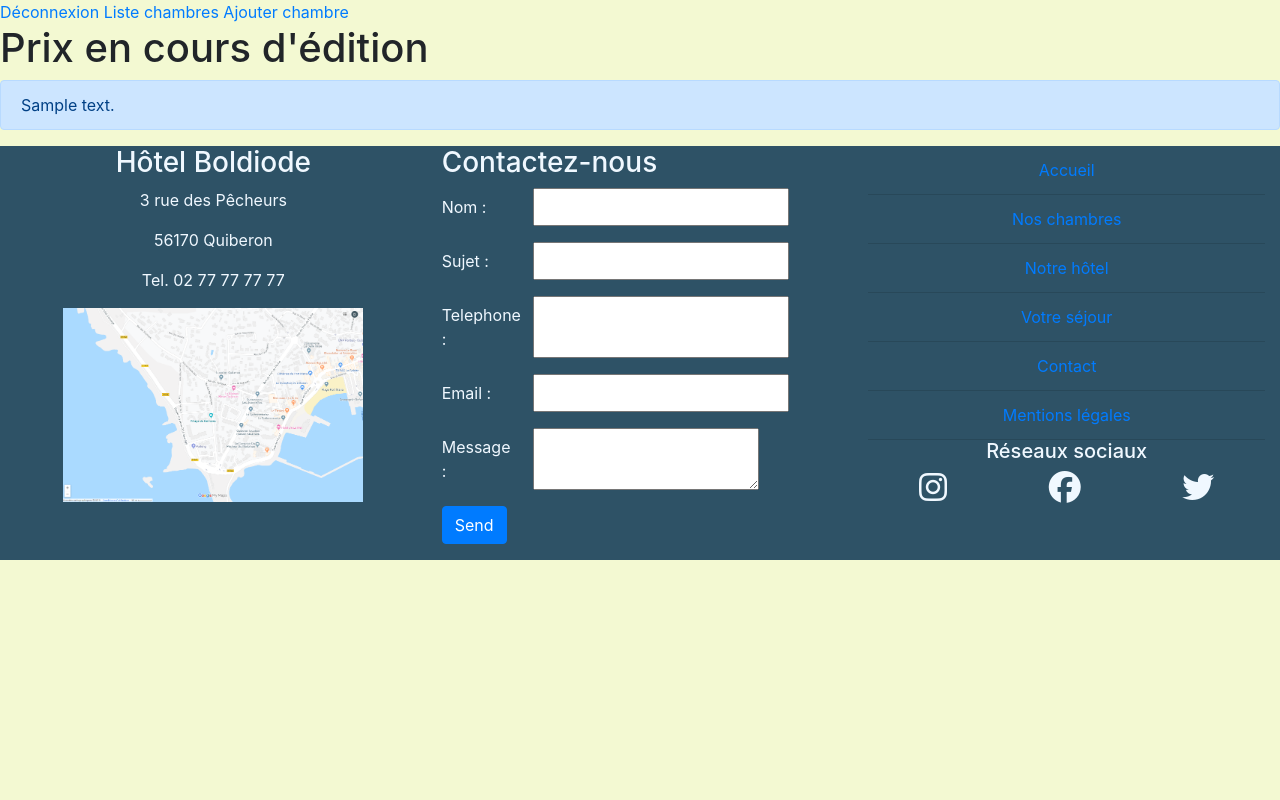
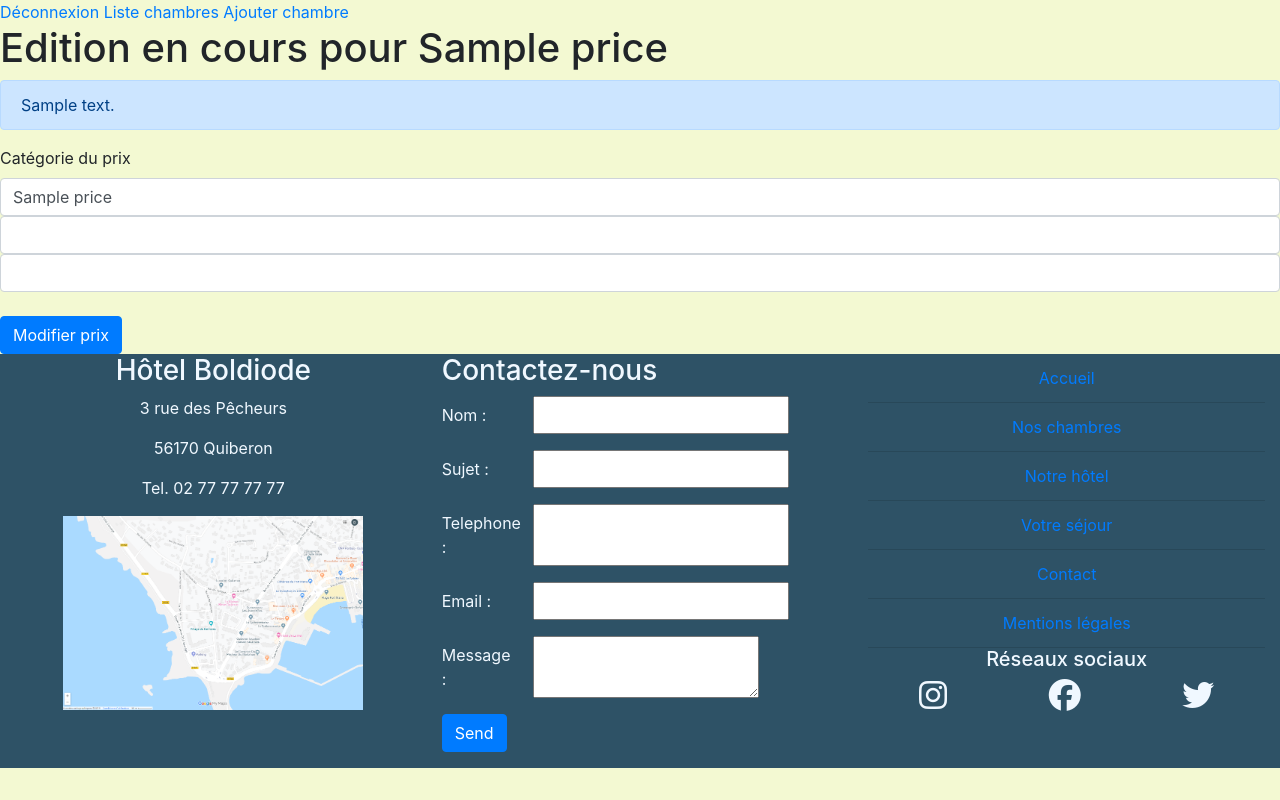
Before and after one commit to apsuma/nantes-0919-php-boldiode, a PHP site: template src/View/Admin/editPrice.html.twig in a window 1280 px wide. Run offline with PHP 8.4, Linux system fonts and the light colour scheme; the template is opened without the code that fills it: most values are stand-ins (such as "Sample title", 1, 10 or a date in 2020); some libraries are stand-ins or nearby versions.

Commit message:
form editPrice ok

```diff
--- a/src/Controller/AdminController.php
+++ b/src/Controller/AdminController.php
@@ -202,6 +202,7 @@
         $this->checkAdmin();
         $priceManager = new PriceManager();
         $price = $priceManager->selectOneById($id);
+
         return $this->twig->render('Admin/editPrice.html.twig', ['price' => $price]);
     }
 
--- /dev/null
+++ b/src/View/Admin/_editPriceForm.html.twig
@@ -0,0 +1,28 @@
+<form action="/admin/editPrice/{{ price.id }}" method="post">
+    <input type="hidden" value="{{ price.id }}" name="id">
+    <div class="form-group">
+        <label for="name">Catégorie du prix</label>
+        <input
+                type="text"
+                id="name"
+                class="form-control {{ (nameError is null) ? '':'is-invalid' }}"
+                value="{{ (nameError is not null) ? '' : price.name|e }}"
+                name="name"
+        >
+        <input
+                type="number"
+                id="price_winter"
+                class="form-control {{ (nameError is null) ? '':'is-invalid' }}"
+                value="{{ (nameError is not null) ? '' : price.price_winter|e }}"
+                name="price_winter"
+        >
+        <input
+                type="number"
+                id="price_summer"
+                class="form-control {{ (nameError is null) ? '':'is-invalid' }}"
+                value="{{ (nameError is not null) ? '' : price.price_summer|e }}"
+                name="price_summer"
+        >
+        <br>
+        <input type="submit" class="btn btn-primary" value="Modifier prix">
+</form>
--- a/src/View/Admin/editPrice.html.twig
+++ b/src/View/Admin/editPrice.html.twig
@@ -5,12 +5,12 @@
 {% endblock %}
 
 {% block content %}
-<h1>Prix en cours d'édition</h1>
+<h1>Edition en cours pour {{ price.name }}</h1>
 {% if get.message is defined %}
     <div class="alert alert-primary" role="alert">
         {{ get.message }}
     </div>
 {% endif %}
-<section>
-</section>
+    {% include 'Admin/_editPriceForm.html.twig' %}
+
 {% endblock %}
```
